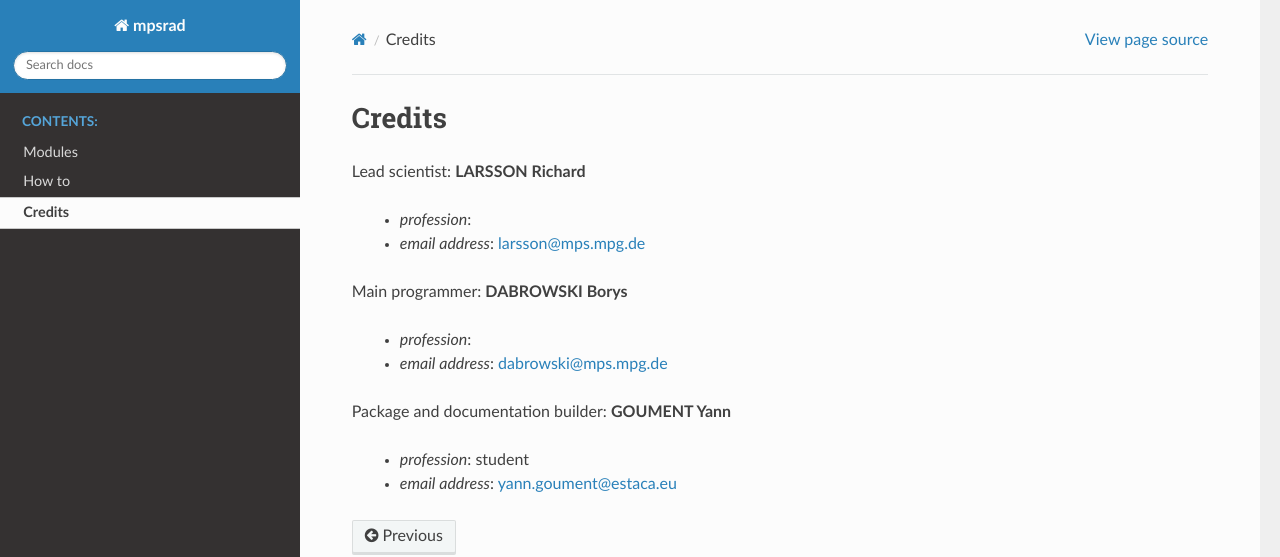
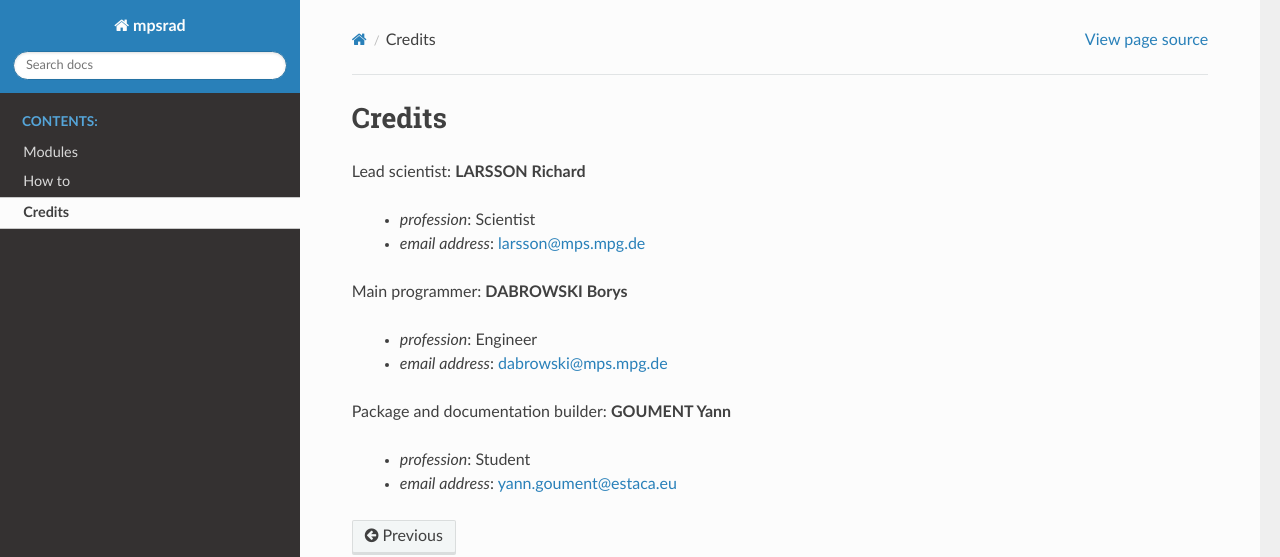
Before and after one commit to riclarsson/mpsrad, a Sphinx documentation site: the page built from doc/credits.rst, in a window 1280 px wide. Shown: the top 557 px of the page. Built offline with Sphinx 7.4.7 and the Read the Docs theme 2.0.0, drawn with Linux system fonts in a browser that asks for light colours.

Commit message:
Update credits.rst

```diff
--- a/doc/credits.rst
+++ b/doc/credits.rst
@@ -3,15 +3,15 @@ Credits
 
 Lead scientist: **LARSSON Richard**
 
-   - *profession*:
+   - *profession*: Scientist
    - *email address*: larsson@mps.mpg.de
 
 Main programmer: **DABROWSKI Borys**
 
-   - *profession*:
+   - *profession*: Engineer
    - *email address*: dabrowski@mps.mpg.de
 
 Package and documentation builder: **GOUMENT Yann**
 
-   - *profession*: student
+   - *profession*: Student
    - *email address*: yann.goument@estaca.eu
```
